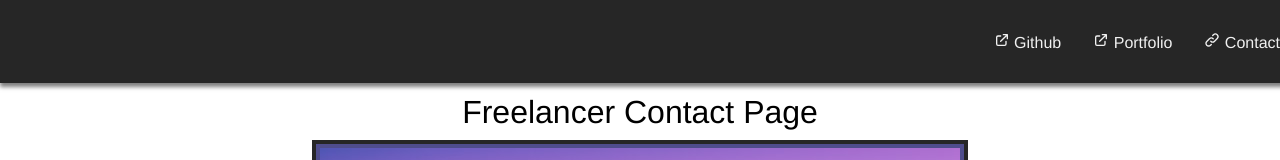
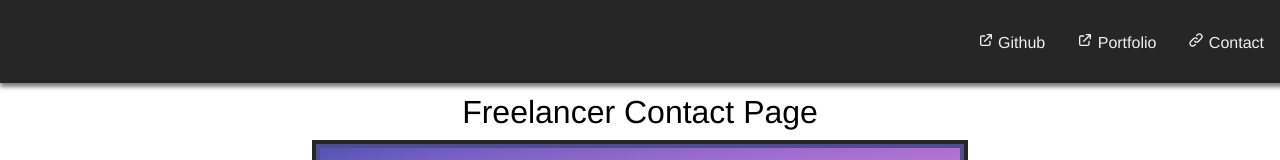
Before and after one commit to lmcneel/contact-landing-page, a plain HTML site: page index.html in a window 1280 px wide. Shown: the top 160 px of the page. Drawn offline with Linux system fonts and the light colour scheme.

Commit message:
Navigation padding is fixed

```diff
--- a/assets/css/style.css
+++ b/assets/css/style.css
@@ -149,6 +149,10 @@ a:hover {
   padding: 1rem;
 }
 
+.padding-right-1 {
+  padding-right: 1rem;
+}
+
 /********************* Box Styles **********************/
 
 .border-primary-4 {
--- a/index.html
+++ b/index.html
@@ -10,7 +10,7 @@
     </head>
     <body class="flex flex-column justify-content-between">
         <header class="fixed top left flex justify-content-end padding-1 bg-black white box-shadow-dark-y-1 width-full">
-            <nav>
+            <nav class="padding-right-1">
                 <ul class="flex">
                     <li class="padding-1">
                         <a href="https://github.com/lmcneel">
```
